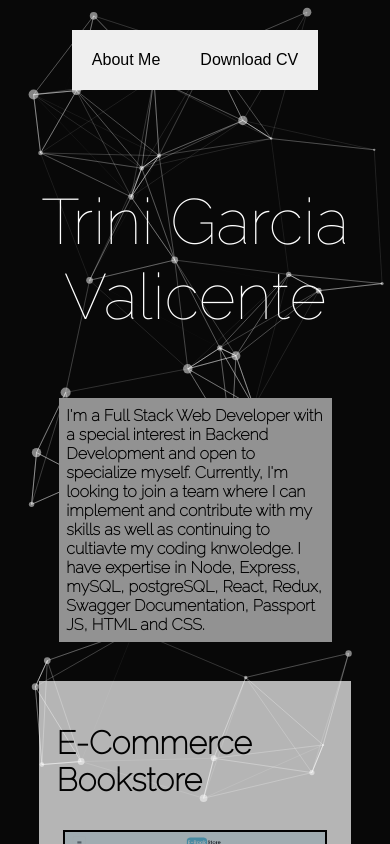
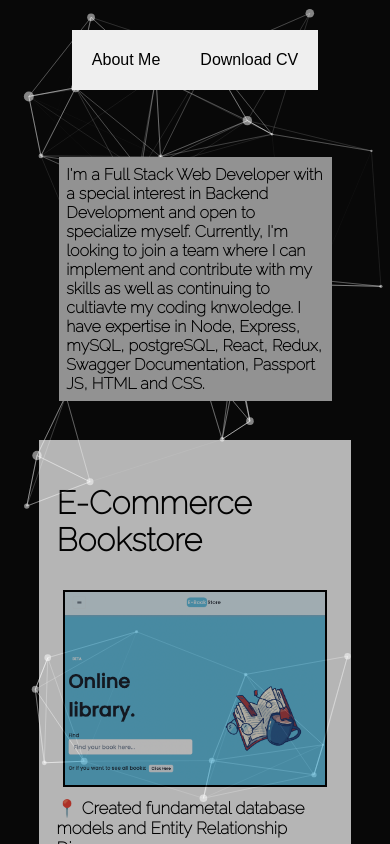
Before and after one commit to Trinigv/Portfolio, a React (Create React App) app: page /home in a window 390 px wide. Shown: the top 844 px of the page. Built offline with nearby package versions, Linux system fonts and the light colour scheme.

Commit message:
Transition between react router dom and responsive design in about me

```diff
--- a/src/App.css
+++ b/src/App.css
@@ -1,9 +1,3 @@
-p{
-  color: white;
-  font-family: 'Raleway', sans-serif;
-  text-align: center;
-  font-size: 400%;
-}
 
 h6{
   color: black;
--- a/src/App.js
+++ b/src/App.js
@@ -1,18 +1,17 @@
 import React from 'react';
-import { Route } from 'react-router-dom';
+import { Route, Switch } from 'react-router-dom';
 import About from './components/about/About';
 import Landing from './components/landing/landing';
 import Container from './Container';
-import { AnimatePresence } from 'framer-motion';
 
-function App({ isVisible }) {
+function App() {
 	return (
 		<div>
-			<AnimatePresence>
+			<Switch>
 				<Route exact path='/' component={Landing} />{' '}
 				<Route exact path='/home' component={Container} />{' '}
 				<Route exact path='/about' component={About} />
-			</AnimatePresence>
+			</Switch>
 		</div>
 	);
 }
--- a/src/Container.js
+++ b/src/Container.js
@@ -6,15 +6,32 @@ import Cardsapi from './components/cards/cardapi';
 import Cardsfood from './components/cards/cardsfood';
 import Contact from './components/ContactInfo/ContactInfo';
 import React from 'react';
+import { motion } from 'framer-motion';
+
+const variants = {
+	hidden: {
+		opacity: 0.7,
+	},
+	visible: {
+		opacity: 1,
+		transition: { duration: 0.3 },
+	},
+	exit: {
+		transition: { ease: 'easeInOut' },
+	},
+};
 
 function Container() {
 	return (
-		<div>
+		<motion.div
+			variants={variants}
+			initial='hidden'
+			animate='visible'
+			exit='exit'>
 			<div id='nav'>
 				<Pills />
 			</div>
 			<div>
-				<p id='title'>Trini Garcia Valicente</p>
 				<h6>
 					I'm a Full Stack Web Developer with a special interest in
 					Backend Development and open to specialize myself.
@@ -41,7 +58,7 @@ function Container() {
 			</div>
 
 			<Back />
-		</div>
+		</motion.div>
 	);
 }
 
--- a/src/components/about/About.css
+++ b/src/components/about/About.css
@@ -27,7 +27,7 @@
         color: black;
         opacity: 80%;
         font-family:'Raleway', sans-serif;
-        font-size: 110%;
+        font-size: 130%;
         margin-left: 15%;
         margin-right: 15%;
     }
@@ -76,11 +76,11 @@
     margin-top: 30%;
 }
 
-@media only screen and (max-width: 600px){
+@media only screen and (max-width: 1200px){
     #datame{
     position: absolute;
     width: 90%;
     height: 35%;
-    margin-top: 95%;
+    margin-top: 75%;
     }
 }
--- a/src/components/about/About.jsx
+++ b/src/components/about/About.jsx
@@ -6,10 +6,28 @@ import NavBar from '../NavBar';
 import background from '../../images/jeje.jpeg';
 import me from '../../images/me.jpeg';
 import data from '../../images/1.jpg';
+import { motion } from 'framer-motion';
+
+const variants = {
+	hidden: {
+		opacity: 0.7,
+	},
+	visible: {
+		opacity: 1,
+		transition: { duration: 0.3 },
+	},
+	exit: {
+		transition: { ease: 'easeInOut' },
+	},
+};
 
 function About() {
 	return (
-		<div>
+		<motion.div
+			variants={variants}
+			initial='hidden'
+			animate='visible'
+			exit='exit'>
 			<NavBar />
 			<div id='profile'>
 				<img
@@ -100,7 +118,7 @@ function About() {
 				</div>
 			</div>
 			<Back />
-		</div>
+		</motion.div>
 	);
 }
 export default About;
--- a/src/components/landing/landing.jsx
+++ b/src/components/landing/landing.jsx
@@ -3,19 +3,35 @@ import Back from '../landingbackground/LandingBack';
 import { Link } from 'react-router-dom';
 import { motion } from 'framer-motion';
 
-function Landing({ isVisible }) {
+const variants = {
+	hidden: {
+		opacity: 0.3,
+	},
+	visible: {
+		opacity: 1,
+		transition: { duration: 0.5 },
+	},
+	exit: {
+		transition: { ease: 'easeInOut' },
+	},
+};
+
+function Landing() {
 	return (
-		<div>
-			<motion.div animate={{ opacity: isVisible ? 0 : 1 }} />
+		<motion.div
+			variants={variants}
+			initial='hidden'
+			animate='visible'
+			exit='exit'>
 			<div id='landingtitle'>
-				<h1>Welcome to my portfolio.</h1>
+				<h1 id='welcome'>Welcome to my portfolio.</h1>
 			</div>
 			<div id='secondtitle'>
 				{' '}
 				<h3>
 					{' '}
-					I'm Trinidad a Full Stack Web Developer with experience in
-					mutiple projects. I'm glad you are here! Come take a look.
+					I'm Trinidad a Full Stack Web Developer. I'm glad you are
+					here! Come take a look.
 				</h3>
 			</div>
 			<div id='landingbutton'>
@@ -30,9 +46,9 @@ function Landing({ isVisible }) {
 			<div id='play'>
 				{' '}
 				<h3>Or play with the background...! </h3>
+				<Back />
 			</div>
-			<Back />
-		</div>
+		</motion.div>
 	);
 }
 
```
Also changed, not shown: src/images/typing-fast.gif (added).
